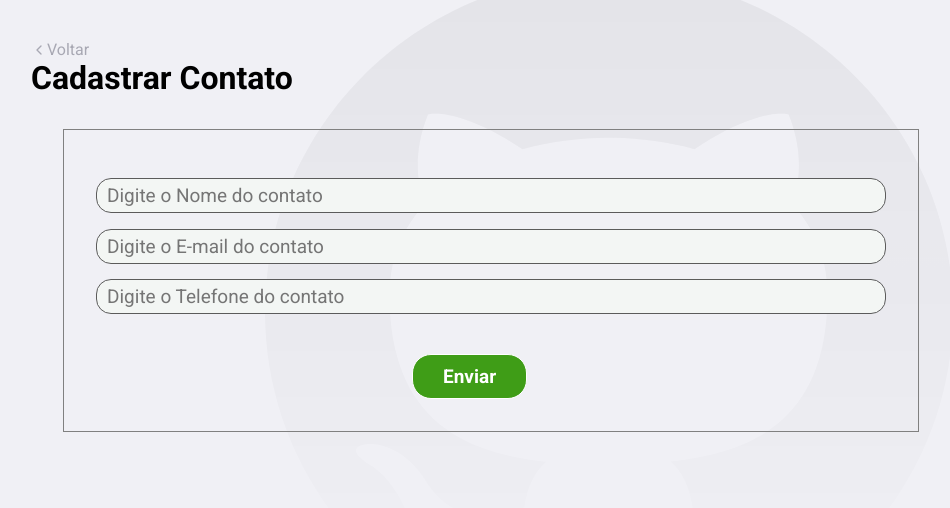
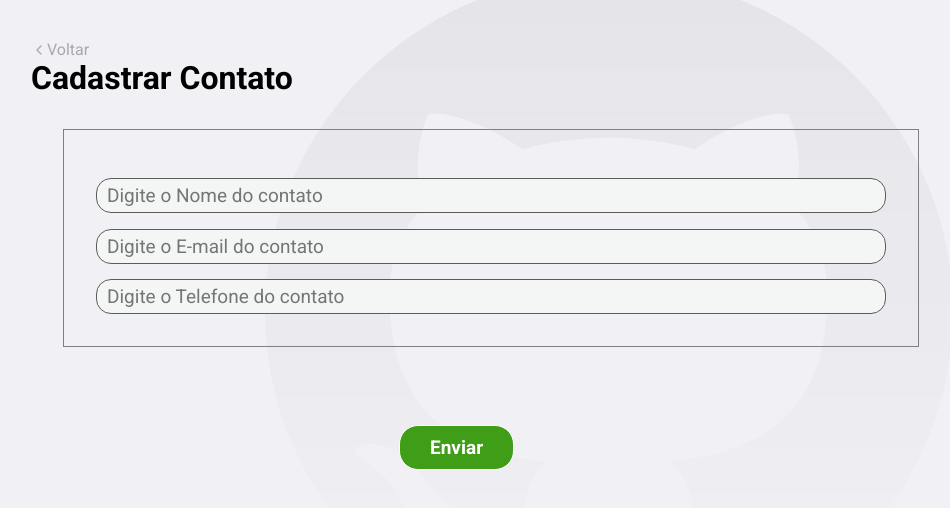
Before and after one commit to FelipeRodrigues1337/reactjs-desafio-agenda, a React (Create React App) app: page /create in a window 1280 px wide. Shown: the top 508 px of the page, without its empty margins (149-1099 px from the left). Built offline with nearby package versions, Linux system fonts and the light colour scheme.

Commit message:
producao att

```diff
--- a/src/pages/CreateContact/index.tsx
+++ b/src/pages/CreateContact/index.tsx
@@ -1,7 +1,7 @@
 import React, { useState } from "react";
 import { Link, useHistory } from "react-router-dom";
 import { FiChevronLeft } from "react-icons/fi";
-import { Header, Form } from "./styles";
+import { Header, Form, Button } from "./styles";
 import api from "../../services/api";
 
 const CreateContact: React.FC = () => {
@@ -10,18 +10,18 @@ const CreateContact: React.FC = () => {
   const [fTel, setTel] = useState("");
   const history = useHistory();
 
-  function pushToDashboard() {
+  async function handleAddRepository() {
+    const response = await api.post(`/users`, {
+      name: fName,
+      email: fEmail,
+      telefone: fTel,
+    });
+    if (response) {
+      alert("Cadastrado com sucesso! 🔥");
+    } else {
+      alert("Erro ao cadastrar ❄");
+    }
     history.push("/");
-  }
-
-  async function handleAddRepository() {
-    await api
-      .post("/users", {
-        name: fName,
-        email: fEmail,
-        telefone: fTel,
-      })
-      .then();
   }
 
   return (
@@ -33,7 +33,7 @@ const CreateContact: React.FC = () => {
         </Link>
       </Header>
       <h1>Cadastrar Contato</h1>
-      <Form onSubmit={handleAddRepository}>
+      <Form>
         <input
           type="text"
           value={fName}
@@ -55,10 +55,10 @@ const CreateContact: React.FC = () => {
           placeholder="Digite o Telefone do contato"
           required
         />
-        <button type="submit" onClick={pushToDashboard}>
-          Enviar
-        </button>
       </Form>
+      <Button className="btn-submit" onClick={handleAddRepository}>
+        Enviar
+      </Button>
     </>
   );
 };
--- a/src/pages/CreateContact/styles.ts
+++ b/src/pages/CreateContact/styles.ts
@@ -52,8 +52,9 @@ export const Form = styled.form`
     font-family: "Roboto", sans-serif;
     box-sizing: border-box;
   }
+`;
 
-  button {
+export const Button = styled.button`
   margin-top: 5%;
   margin-left: 40%;
   background-color: #3f9d17;
@@ -68,5 +69,8 @@ export const Form = styled.form`
   -moz-border-radius: 9px;
   -webkit-border-radius: 9px;
   border-radius: 19px;
+
+  &:hover {
+    background-color: #56c41f;
   }
 `;
--- a/src/pages/Repository/index.tsx
+++ b/src/pages/Repository/index.tsx
@@ -1,7 +1,7 @@
 import React, { useEffect, useState, ChangeEvent } from "react";
 import { useRouteMatch, Link, useHistory } from "react-router-dom";
 import { FiChevronLeft } from "react-icons/fi";
-import { Header, RepositoryInfo, Form, AvatarInput } from "./styles";
+import { Header, RepositoryInfo, Form, AvatarInput, Button } from "./styles";
 import api from "../../services/api";
 import fullImageUrl from "../../services/avatarBaseURL";
 import defaultAvatar from "../../assets/defaultAvatar.png";
@@ -38,12 +38,12 @@ const Repository: React.FC = () => {
       email: fEmail,
       telefone: fTel,
     });
-
     if (response) {
       alert("Atualizado com sucesso! 🔥");
     } else {
       alert("Erro ao atualizar ❄");
     }
+    window.location.reload();
   }
 
   async function handleAvatarUpdate(e: ChangeEvent<HTMLInputElement>) {
@@ -52,7 +52,7 @@ const Repository: React.FC = () => {
       data.append("avatar", e.target.files[0]);
       api
         .patch(`/users/avatar/${params.repository}`, data)
-        .then(() => history.push(`/repositories/${params.repository}`));
+        .then(() => history.push("/"));
     }
   }
 
@@ -96,11 +96,11 @@ const Repository: React.FC = () => {
           <ul>
             <li>
               <strong>{contact.name}</strong>
-              <span>Nome</span>
+              <p>Nome</p>
             </li>
             <li>
               <strong>{contact.email}</strong>
-              <span>E-mail</span>
+              <span>Email</span>
             </li>
             <li>
               <strong>{contact.telefone}</strong>
@@ -112,9 +112,8 @@ const Repository: React.FC = () => {
               </button>
             </li>
           </ul>
-
           <h1>Atualizar Contato</h1>
-          <Form onSubmit={handleUpdateRepository}>
+          <Form>
             <input
               type="text"
               value={fName}
@@ -136,12 +135,11 @@ const Repository: React.FC = () => {
               placeholder="Telefone"
               required
             />
-            <button type="submit">Atualizar</button>
           </Form>
+          <Button onClick={handleUpdateRepository}>Atualizar</Button>
         </RepositoryInfo>
       )}
     </>
   );
 };
-
 export default Repository;
--- a/src/pages/Repository/styles.ts
+++ b/src/pages/Repository/styles.ts
@@ -132,27 +132,6 @@ export const Form = styled.form`
     font-family: "Roboto", sans-serif;
     box-sizing: border-box;
   }
-
-  button {
-    margin-top: 5%;
-    margin-left: 40%;
-    background-color: #3f9d17;
-    border: solid 1px;
-    font-size: 19px;
-    color: white;
-    font-weight: bold;
-    padding-top: 10px;
-    padding-bottom: 10px;
-    padding-right: 30px;
-    padding-left: 30px;
-    -moz-border-radius: 9px;
-    -webkit-border-radius: 9px;
-    border-radius: 19px;
-  }
-
-  button:hover {
-    background-color: #56c41f;
-  }
 `;
 
 export const AvatarInput = styled.div`
@@ -175,3 +154,24 @@ export const AvatarInput = styled.div`
     }
   }
 `;
+
+export const Button = styled.button`
+  margin-top: 2%;
+  margin-left: 40%;
+  background-color: #3f9d17;
+  border: solid 1px;
+  font-size: 19px;
+  color: white;
+  font-weight: bold;
+  padding-top: 10px;
+  padding-bottom: 10px;
+  padding-right: 30px;
+  padding-left: 30px;
+  -moz-border-radius: 9px;
+  -webkit-border-radius: 9px;
+  border-radius: 19px;
+
+  &:hover {
+    background-color: #56c41f;
+  }
+`;
```
Lines whose indentation alone changed are shown as unchanged.
